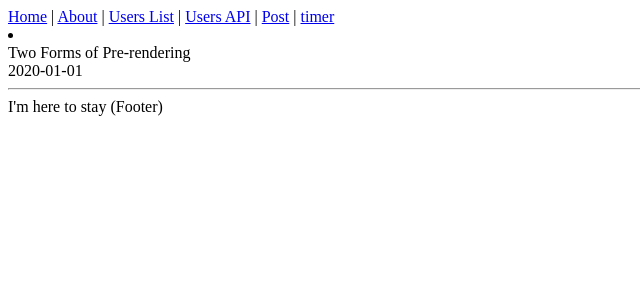
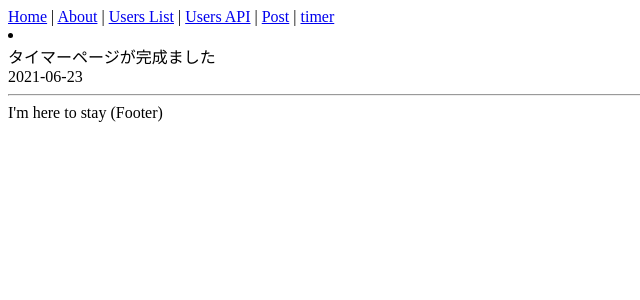
Before and after one commit to woodjellyfish/BLOG, a Next.js app: page / in a window 1280 px wide. Shown: the top 300 px of the page, without its empty margins (0-640 px from the left). Built offline with nearby package versions, Linux system fonts and the light colour scheme.

Commit message:
add article

```diff
--- /dev/null
+++ b/articles/2021-06-23.md
@@ -0,0 +1,12 @@
+---
+title: "タイマーページが完成ました"
+createdAt: "2021-06-23"
+updatedAt: "2021-06-23"
+---
+
+運動不足を補うためにプランクを時々していたのですが
+スマホのタイマーをポチポチタップするのが面倒だったので
+どうせならとウェブアプリとして作ってみました
+装飾等はまだしてないのでかなりシンプルだけど
+一応エディット機能と localstorage への保存機能を実装しました
+/timer かヘッダーの timer からいけます。
--- a/articles/pre-rendering.md
+++ /dev/null
@@ -1,12 +0,0 @@
----
-title: "Two Forms of Pre-rendering"
-createdAt: "2020-01-01"
-updatedAt: "2020-01-01"
----
-
-Next.js has two forms of pre-rendering: **Static Generation** and **Server-side Rendering**. The difference is in **when** it generates the HTML for a page.
-
-- **Static Generation** is the pre-rendering method that generates the HTML at **build time**. The pre-rendered HTML is then _reused_ on each request.
-- **Server-side Rendering** is the pre-rendering method that generates the HTML on **each request**.
-
-Importantly, Next.js lets you **choose** which pre-rendering form to use for each page. You can create a "hybrid" Next.js app by using Static Generation for most pages and using Server-side Rendering for others.
--- a/pages/timer.tsx
+++ b/pages/timer.tsx
@@ -75,7 +75,6 @@ const Timer = () => {
       //preNext
       clearInterval(intervalId.current);
       const newItems = [...items];
-      console.log(`newItems:useeff`, newItems);
 
       newItems[getFindIndex(currentItem.id)].isDone = true;
       setItems(newItems);
@@ -263,8 +262,6 @@ const Timer = () => {
       newItems[preItemIndex].nextId = items[selectItemIndex].nextId;
     }
 
-    console.log(`newItems`, newItems);
-
     setItems(newItems);
 
     setCurrentItem(newItems[0]);
```
